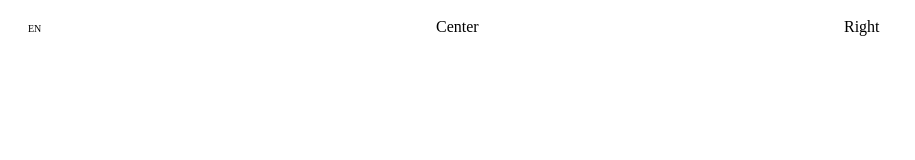
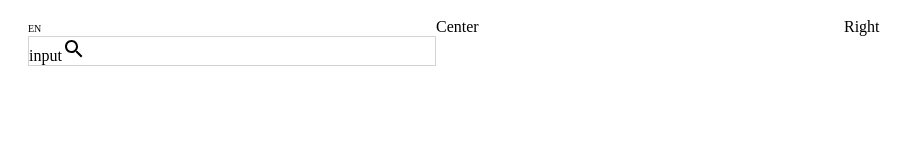
Before and after one commit to ydeek/Verde-Organiko, a React (Create React App) app in the folder verde-organiko-store/: page / in a window 1280 px wide. Shown: the top 160 px of the page, without its empty margins (0-915 px from the left). Built offline with nearby package versions, Linux system fonts and the light colour scheme.

Commit message:
styled Nabar componentes

```diff
--- a/verde-organiko-store/src/components/Navbar.jsx
+++ b/verde-organiko-store/src/components/Navbar.jsx
@@ -1,4 +1,6 @@
+import { Search } from "@material-ui/icons";
 import React from 'react'
+
 import styled from 'styled-components'
 
 const Container = styled.div`
@@ -16,6 +18,11 @@ flex:1;`;
 const Language = styled.span`
 font-size:10px;
 cursor:pointer;`;
+
+const SearchContainer = styled.div`
+border: 1px solid lightgray;`;
+
+
 const Center = styled.div`
 flex:1;`;
 
@@ -29,6 +36,10 @@ const Navbar = () => {
             <Wrapper>
                 <Left>
                     <Language>EN</Language>
+                    <SearchContainer>
+                        input
+                        <Search />
+                    </SearchContainer>
                 </Left>
                 <Center>Center</Center>
                 <Right>Right</Right>
```
